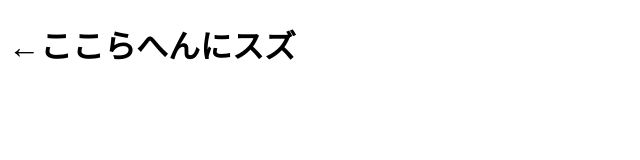
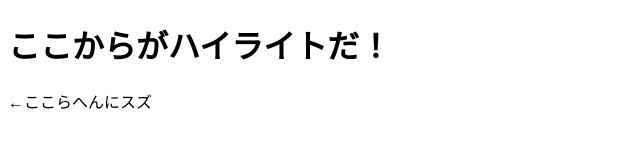
Before and after one commit to K0Ebis/kunren, a plain HTML site: page index.html in a window 1280 px wide. Shown: the whole page, without its empty margins (0-640 px from the left). Drawn offline with Linux system fonts and the light colour scheme.

Commit message:
Update index.html

```diff
--- a/index.html
+++ b/index.html
@@ -6,9 +6,9 @@
     <title>これが表示されたら成功！</title>
   </head>
   <body>
-    <h1>←ここらへんにスズ</h1>
+    <h1>ここからがハイライトだ！</h1>
     <h2></h2>
-    <p></p>
+    <p>←ここらへんにスズ</p>
     <h1></h1>
     <h2></h2>
     <p></p>
```
